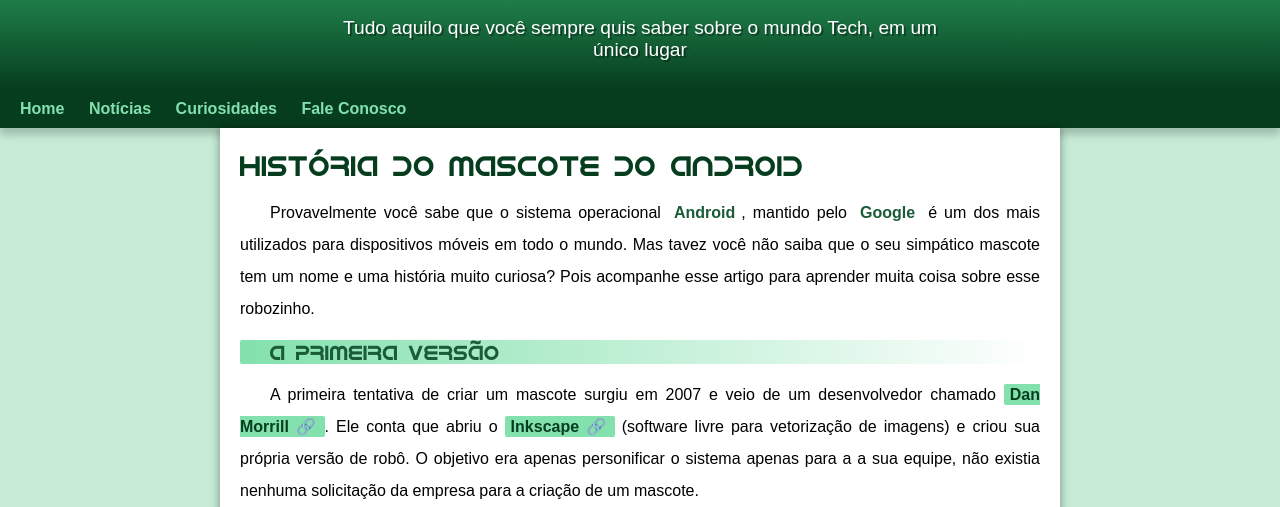
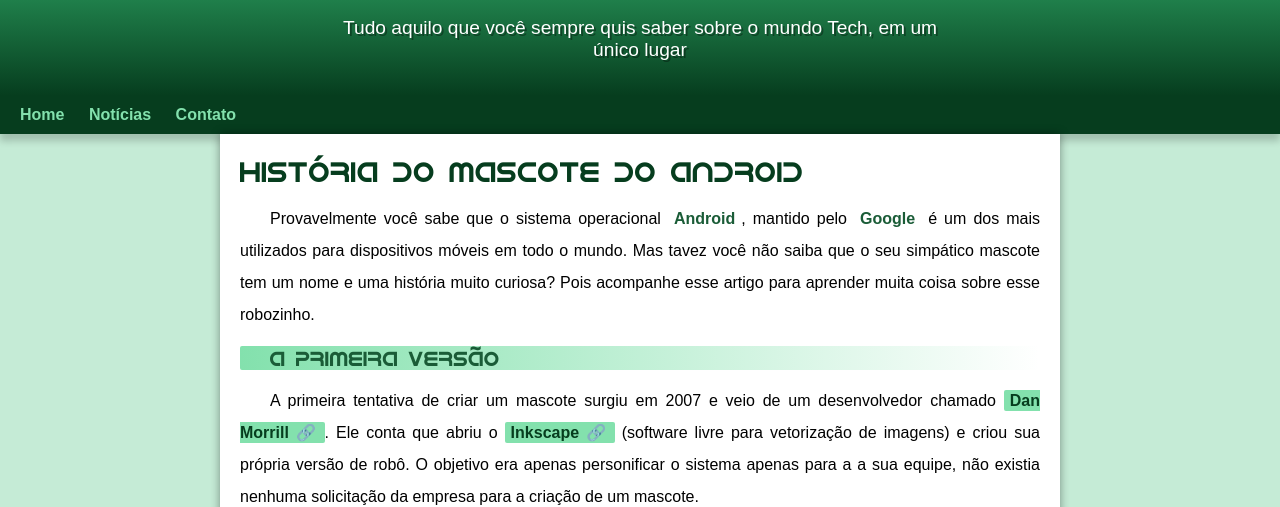
Before and after one commit to FerCastor/projeto-android, a plain HTML site: page index.html in a window 1280 px wide. Shown: the part 60-567 px from the top of the page. Drawn offline with Linux system fonts and the light colour scheme.

Commit message:
Problema de padding corrigido

```diff
--- a/estilo/style.css
+++ b/estilo/style.css
@@ -59,7 +59,7 @@ header > p {
     max-width: 600px;
     padding-right: 10px;
     padding-left: 10px;
-    padding-bottom: 20px;
+    padding-bottom: 35px;
     margin: auto;
     text-shadow: 2px 2px 0px rgba(0, 0, 0, 0.350);
 }
--- a/index.html
+++ b/index.html
@@ -15,8 +15,7 @@
     <nav>
         <a href="#">Home</a>
         <a href="#">Notícias</a>
-        <a href="#">Curiosidades</a>
-        <a href="#">Fale Conosco</a>
+        <a href="#">Contato</a>
     </nav>
     <main>
         <article>
```
